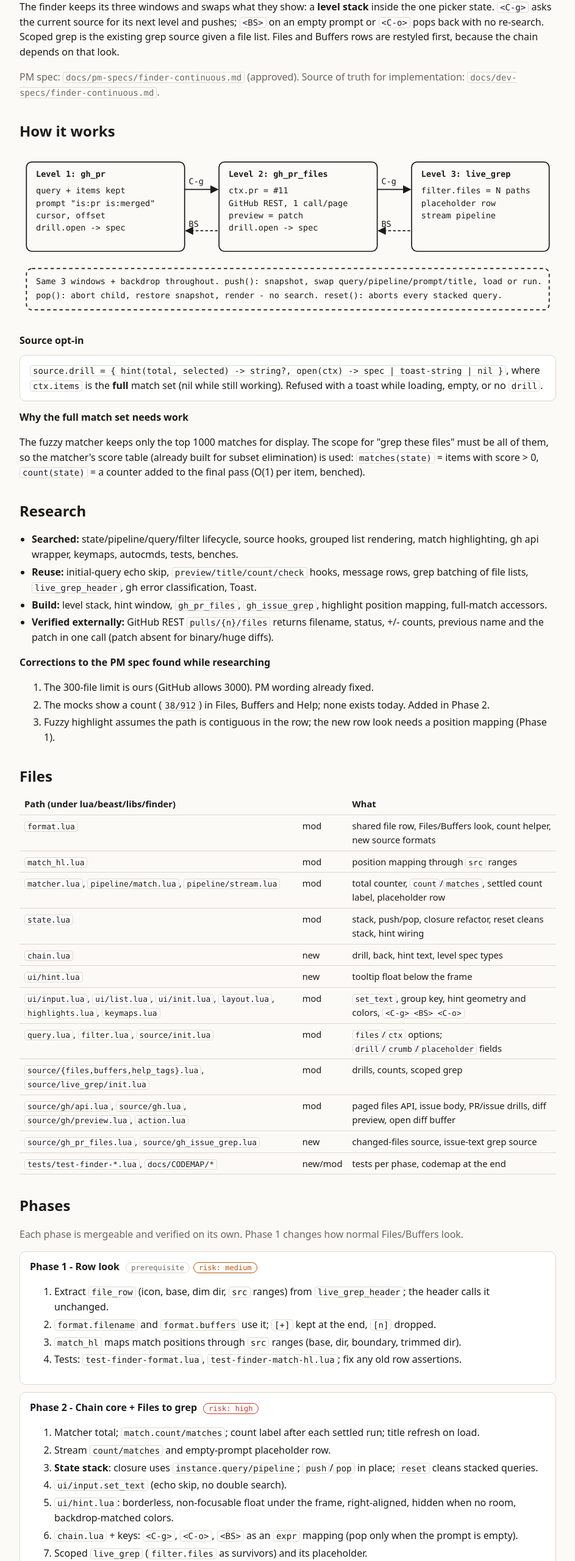
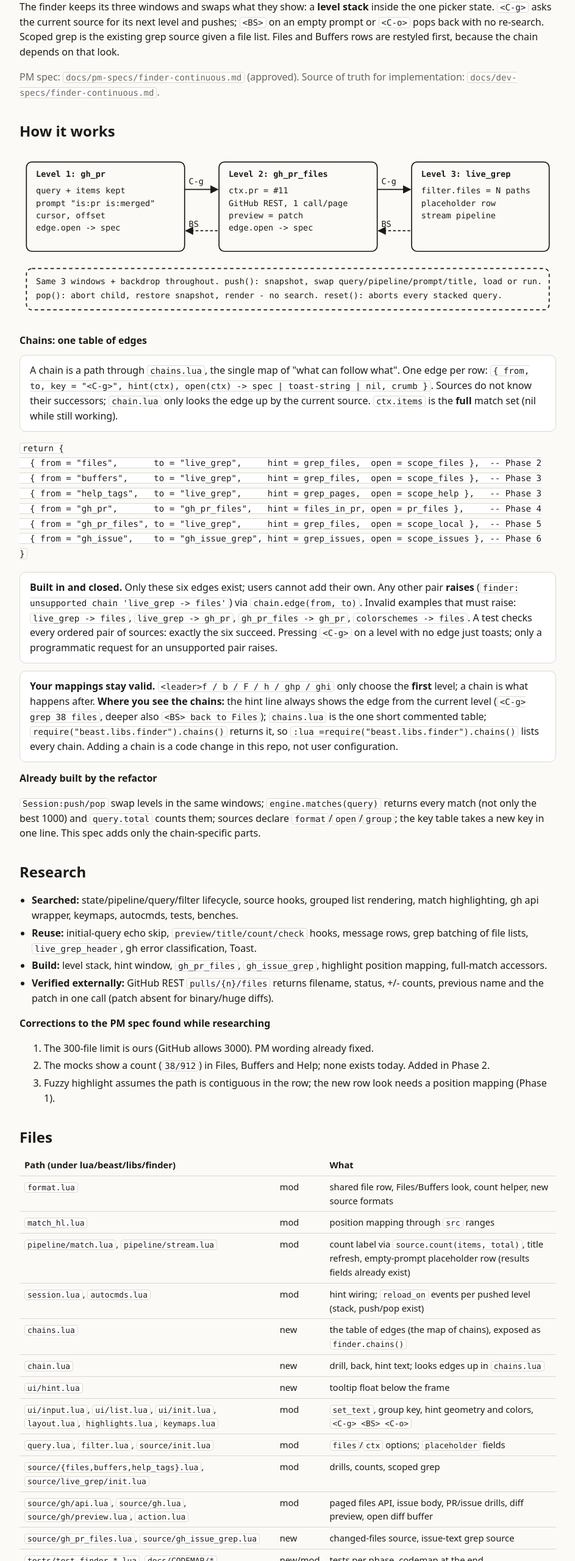
Before and after one commit to loctvl842/BeastVim, a plain HTML site: page docs/dev-specs/finder-continuous.html in a window 1280 px wide. Shown: the part 240-2800 px from the top of the page at 61% size, without its empty margins (168-1111 px from the left). Drawn offline with Linux system fonts and the light colour scheme.

Commit message:
docs(finder): chain dev spec builds on the levels refactor, edges in a closed chains table

```diff
--- a/docs/dev-specs/finder-continuous.html
+++ b/docs/dev-specs/finder-continuous.html
@@ -55,9 +55,9 @@
     </g>
     <g fill="currentColor" font-size="12" font-family="ui-monospace,Menlo,monospace">
       <text x="24" y="42" font-weight="bold">Level 1: gh_pr</text>
-      <text x="24" y="66">query + items kept</text><text x="24" y="84">prompt "is:pr is:merged"</text><text x="24" y="102">cursor, offset</text><text x="24" y="120">drill.open -&gt; spec</text>
+      <text x="24" y="66">query + items kept</text><text x="24" y="84">prompt "is:pr is:merged"</text><text x="24" y="102">cursor, offset</text><text x="24" y="120">edge.open -&gt; spec</text>
       <text x="304" y="42" font-weight="bold">Level 2: gh_pr_files</text>
-      <text x="304" y="66">ctx.pr = #11</text><text x="304" y="84">GitHub REST, 1 call/page</text><text x="304" y="102">preview = patch</text><text x="304" y="120">drill.open -&gt; spec</text>
+      <text x="304" y="66">ctx.pr = #11</text><text x="304" y="84">GitHub REST, 1 call/page</text><text x="304" y="102">preview = patch</text><text x="304" y="120">edge.open -&gt; spec</text>
       <text x="584" y="42" font-weight="bold">Level 3: live_grep</text>
       <text x="584" y="66">filter.files = N paths</text><text x="584" y="84">placeholder row</text><text x="584" y="102">stream pipeline</text>
       <text x="246" y="52">C-g</text><text x="526" y="52">C-g</text>
@@ -66,10 +66,20 @@
       <text x="24" y="218">pop(): abort child, restore snapshot, render - no search. reset(): aborts every stacked query.</text>
     </g>
   </svg>
-  <h3>Source opt-in</h3>
-  <div class="card"><code>source.drill = { hint(total, selected) -&gt; string?, open(ctx) -&gt; spec | toast-string | nil }</code>, where <code>ctx.items</code> is the <b>full</b> match set (nil while still working). Refused with a toast while loading, empty, or no <code>drill</code>.</div>
-  <h3>Why the full match set needs work</h3>
-  <p>The fuzzy matcher keeps only the top 1000 matches for display. The scope for "grep these files" must be all of them, so the matcher's score table (already built for subset elimination) is used: <code>matches(state)</code> = items with score &gt; 0, <code>count(state)</code> = a counter added to the final pass (O(1) per item, benched).</p>
+  <h3>Chains: one table of edges</h3>
+  <div class="card">A chain is a path through <code>chains.lua</code>, the single map of "what can follow what". One edge per row: <code>{ from, to, key = "&lt;C-g&gt;", hint(ctx), open(ctx) -&gt; spec | toast-string | nil, crumb }</code>. Sources do not know their successors; <code>chain.lua</code> only looks the edge up by the current source. <code>ctx.items</code> is the <b>full</b> match set (nil while still working).</div>
+<pre><code>return {
+  { from = "files",       to = "live_grep",     hint = grep_files,  open = scope_files },  -- Phase 2
+  { from = "buffers",     to = "live_grep",     hint = grep_files,  open = scope_files },  -- Phase 3
+  { from = "help_tags",   to = "live_grep",     hint = grep_pages,  open = scope_help },   -- Phase 3
+  { from = "gh_pr",       to = "gh_pr_files",   hint = files_in_pr, open = pr_files },     -- Phase 4
+  { from = "gh_pr_files", to = "live_grep",     hint = grep_files,  open = scope_local },  -- Phase 5
+  { from = "gh_issue",    to = "gh_issue_grep", hint = grep_issues, open = scope_issues }, -- Phase 6
+}</code></pre>
+  <div class="card"><b>Built in and closed.</b> Only these six edges exist; users cannot add their own. Any other pair <b>raises</b> (<code>finder: unsupported chain 'live_grep -&gt; files'</code>) via <code>chain.edge(from, to)</code>. Invalid examples that must raise: <code>live_grep -&gt; files</code>, <code>live_grep -&gt; gh_pr</code>, <code>gh_pr_files -&gt; gh_pr</code>, <code>colorschemes -&gt; files</code>. A test checks every ordered pair of sources: exactly the six succeed. Pressing <code>&lt;C-g&gt;</code> on a level with no edge just toasts; only a programmatic request for an unsupported pair raises.</div>
+  <div class="card"><b>Your mappings stay valid.</b> <code>&lt;leader&gt;f / b / F / h / ghp / ghi</code> only choose the <b>first</b> level; a chain is what happens after. <b>Where you see the chains:</b> the hint line always shows the edge from the current level (<code>&lt;C-g&gt; grep 38 files</code>, deeper also <code>&lt;BS&gt; back to Files</code>); <code>chains.lua</code> is the one short commented table; <code>require("beast.libs.finder").chains()</code> returns it, so <code>:lua =require("beast.libs.finder").chains()</code> lists every chain. Adding a chain is a code change in this repo, not user configuration.</div>
+  <h3>Already built by the refactor</h3>
+  <p><code>Session:push/pop</code> swap levels in the same windows; <code>engine.matches(query)</code> returns every match (not only the best 1000) and <code>query.total</code> counts them; sources declare <code>format</code>/<code>open</code>/<code>group</code>; the key table takes a new key in one line. This spec adds only the chain-specific parts.</p>
 </section>
 
 <section data-spec="research">
@@ -94,12 +104,13 @@
     <tr><th>Path (under lua/beast/libs/finder)</th><th></th><th>What</th></tr>
     <tr><td><code>format.lua</code></td><td>mod</td><td>shared file row, Files/Buffers look, count helper, new source formats</td></tr>
     <tr><td><code>match_hl.lua</code></td><td>mod</td><td>position mapping through <code>src</code> ranges</td></tr>
-    <tr><td><code>matcher.lua</code>, <code>pipeline/match.lua</code>, <code>pipeline/stream.lua</code></td><td>mod</td><td>total counter, <code>count</code>/<code>matches</code>, settled count label, placeholder row</td></tr>
-    <tr><td><code>state.lua</code></td><td>mod</td><td>stack, push/pop, closure refactor, reset cleans stack, hint wiring</td></tr>
-    <tr><td><code>chain.lua</code></td><td>new</td><td>drill, back, hint text, level spec types</td></tr>
+    <tr><td><code>pipeline/match.lua</code>, <code>pipeline/stream.lua</code></td><td>mod</td><td>count label via <code>source.count(items, total)</code>, title refresh, empty-prompt placeholder row (results fields already exist)</td></tr>
+    <tr><td><code>session.lua</code>, <code>autocmds.lua</code></td><td>mod</td><td>hint wiring; <code>reload_on</code> events per pushed level (stack, push/pop exist)</td></tr>
+    <tr><td><code>chains.lua</code></td><td>new</td><td>the table of edges (the map of chains), exposed as <code>finder.chains()</code></td></tr>
+    <tr><td><code>chain.lua</code></td><td>new</td><td>drill, back, hint text; looks edges up in <code>chains.lua</code></td></tr>
     <tr><td><code>ui/hint.lua</code></td><td>new</td><td>tooltip float below the frame</td></tr>
     <tr><td><code>ui/input.lua</code>, <code>ui/list.lua</code>, <code>ui/init.lua</code>, <code>layout.lua</code>, <code>highlights.lua</code>, <code>keymaps.lua</code></td><td>mod</td><td><code>set_text</code>, group key, hint geometry and colors, <code>&lt;C-g&gt; &lt;BS&gt; &lt;C-o&gt;</code></td></tr>
-    <tr><td><code>query.lua</code>, <code>filter.lua</code>, <code>source/init.lua</code></td><td>mod</td><td><code>files</code>/<code>ctx</code> options; <code>drill</code>/<code>crumb</code>/<code>placeholder</code> fields</td></tr>
+    <tr><td><code>query.lua</code>, <code>filter.lua</code>, <code>source/init.lua</code></td><td>mod</td><td><code>files</code>/<code>ctx</code> options; <code>placeholder</code> fields</td></tr>
     <tr><td><code>source/{files,buffers,help_tags}.lua</code>, <code>source/live_grep/init.lua</code></td><td>mod</td><td>drills, counts, scoped grep</td></tr>
     <tr><td><code>source/gh/api.lua</code>, <code>source/gh.lua</code>, <code>source/gh/preview.lua</code>, <code>action.lua</code></td><td>mod</td><td>paged files API, issue body, PR/issue drills, diff preview, open diff buffer</td></tr>
     <tr><td><code>source/gh_pr_files.lua</code>, <code>source/gh_issue_grep.lua</code></td><td>new</td><td>changed-files source, issue-text grep source</td></tr>
@@ -122,16 +133,14 @@
   </div>
 
   <div class="card" data-spec="phase-2">
-    <h3>Phase 2 - Chain core + Files to grep <span class="tag risk-h">risk: high</span></h3>
+    <h3>Phase 2 - Chain core + Files to grep <span class="tag risk-m">risk: medium</span></h3>
+    <p class="muted">The level stack, host, results (<code>query.total</code>, <code>engine.matches</code>) and <code>set_text</code> already exist from the refactor.</p>
     <ol>
-      <li>Matcher total; <code>match.count/matches</code>; count label after each settled run; title refresh on load.</li>
-      <li>Stream <code>count/matches</code> and empty-prompt placeholder row.</li>
-      <li><b>State stack</b>: closure uses <code>instance.query/pipeline</code>; <code>push</code>/<code>pop</code> in place; <code>reset</code> cleans stacked queries.</li>
-      <li><code>ui/input.set_text</code> (echo skip, no double search).</li>
-      <li><code>ui/hint.lua</code>: borderless, non-focusable float under the frame, right-aligned, hidden when no room, backdrop-matched colors.</li>
-      <li><code>chain.lua</code> + keys: <code>&lt;C-g&gt;</code>, <code>&lt;C-o&gt;</code>, <code>&lt;BS&gt;</code> as an <code>expr</code> mapping (pop only when the prompt is empty).</li>
-      <li>Scoped <code>live_grep</code> (<code>filter.files</code> as survivors) and its placeholder.</li>
-      <li><code>files.drill</code> + count.</li>
+      <li>Count label (<code>38/912</code>) for Files, Buffers, Help via <code>format.ratio</code> and <code>source.count(items, total)</code>; title refresh when loading ends.</li>
+      <li><code>ui/hint.lua</code>: borderless, non-focusable float under the frame, right-aligned, hidden when no room, backdrop-matched colors (<code>layout</code>, <code>highlights</code>, <code>session</code> wiring).</li>
+      <li><code>chain.lua</code> (<code>drill</code>, <code>back</code>, <code>hint_text</code>) + three lines in the key table: <code>&lt;C-g&gt;</code>, <code>&lt;C-o&gt;</code>, <code>&lt;BS&gt;</code> as an <code>expr</code> mapping (pop only on an empty prompt). Reload events registered per pushed level.</li>
+      <li>Scoped <code>live_grep</code> (<code>filter.files</code> as survivors) and its empty-prompt placeholder row.</li>
+      <li>the <code>files -&gt; live_grep</code> edge in <code>chains.lua</code> + count.</li>
       <li>Tests: <code>test-finder-chain.lua</code>, <code>test-finder-chain-grep.lua</code> (incl. &gt;1000 matches).</li>
     </ol>
   </div>
@@ -139,7 +148,7 @@
   <div class="card" data-spec="phase-3">
     <h3>Phase 3 - Buffers and Help to grep <span class="tag">risk: low</span></h3>
     <ol>
-      <li><code>buffers.drill</code> (nameless skipped), <code>help_tags.drill</code> (distinct help pages), counts.</li>
+      <li>edges <code>buffers -&gt; live_grep</code> (nameless skipped) and <code>help_tags -&gt; live_grep</code> (distinct help pages), counts.</li>
       <li>Test: <code>test-finder-chain-sources.lua</code>.</li>
     </ol>
   </div>
@@ -150,14 +159,14 @@
       <li><code>api.files</code>: <code>gh api repos/{slug}/pulls/{n}/files</code>, up to 3 pages of 100, truncation flag, error classification, killable.</li>
       <li><code>gh_pr_files</code> source: match pipeline, fuzzy by path, title <code>PR &lt;title...&gt; › Files Changed (N)</code>, diff preview from <code>patch</code> ("too large or binary" when absent).</li>
       <li><code>action</code>: Enter opens the file's diff in a read-only scratch buffer.</li>
-      <li>PR <code>drill</code> in <code>gh.lua</code>; tests: <code>test-finder-gh-files-api.lua</code>, <code>test-finder-gh-pr-files.lua</code>.</li>
+      <li>edge <code>gh_pr -&gt; gh_pr_files</code>; tests: <code>test-finder-gh-files-api.lua</code>, <code>test-finder-gh-pr-files.lua</code>.</li>
     </ol>
   </div>
 
   <div class="card" data-spec="phase-5">
     <h3>Phase 5 - PR files to grep (local copies) <span class="tag">risk: low</span></h3>
     <ol>
-      <li><code>gh_pr_files.drill</code>: drop removed and non-existing paths; none left means a toast; title <code>N PR Files › Live Grep</code>.</li>
+      <li>edge <code>gh_pr_files -&gt; live_grep</code>: drop removed and non-existing paths; none left means a toast; title <code>N PR Files › Live Grep</code>.</li>
       <li>Test: <code>test-finder-chain-pr-grep.lua</code> (three-level back chain).</li>
     </ol>
   </div>
@@ -180,7 +189,7 @@
 <section data-spec="decisions">
   <h2>Decisions for you</h2>
   <div class="choice" data-spec="decision-swap">
-    <b>Swap levels in place</b> (keep windows, replace query/pipeline) rather than close and reopen the picker for each level. No flicker, backdrop stays, parent keeps its results so back is instant and makes no GitHub call. Cost: a careful refactor of the picker state (Phase 2, the one high-risk step). <span class="rec">Recommended</span>
+    <b>Levels swap in place</b> (same windows, no flicker, parent keeps its results so back is instant). Decided and done in the refactor; listed here only for context.
   </div>
   <div class="choice" data-spec="decision-count">
     <b>Show a match count</b> (<code>38/912</code>) in the prompt row for Files, Buffers and Help. The approved mocks show it and the hint needs the number anyway. This is a small visible change to those pickers. <span class="rec">Recommended</span>
@@ -197,7 +206,7 @@
   <h2>Testing</h2>
   <ul>
     <li><b>Headless:</b> new <code>tests/test-finder-*.lua</code> per phase plus all existing finder tests; stylua and luals clean.</li>
-    <li><b>Bench:</b> <code>bench-finder-matcher.lua</code> before/after Phase 2; <code>bench-ux.sh all</code> against a baseline worktree.</li>
+    <li><b>Bench:</b> <code>bench-finder-matcher.lua</code> (count label), <code>bench-ux.sh all</code> against a baseline commit (setup used for the refactor: a worktree plus symlinked app data dirs).</li>
     <li><b>Manual in a real wezterm pane:</b> PM scenarios 1-13 and STATE 0, hint in dark and light, short terminal height.</li>
     <li><b>Not testable offline:</b> live GitHub paging beyond stubs, browser open, clipboard (reported at the end).</li>
   </ul>
```
Also changed, not shown: 1 other file.
